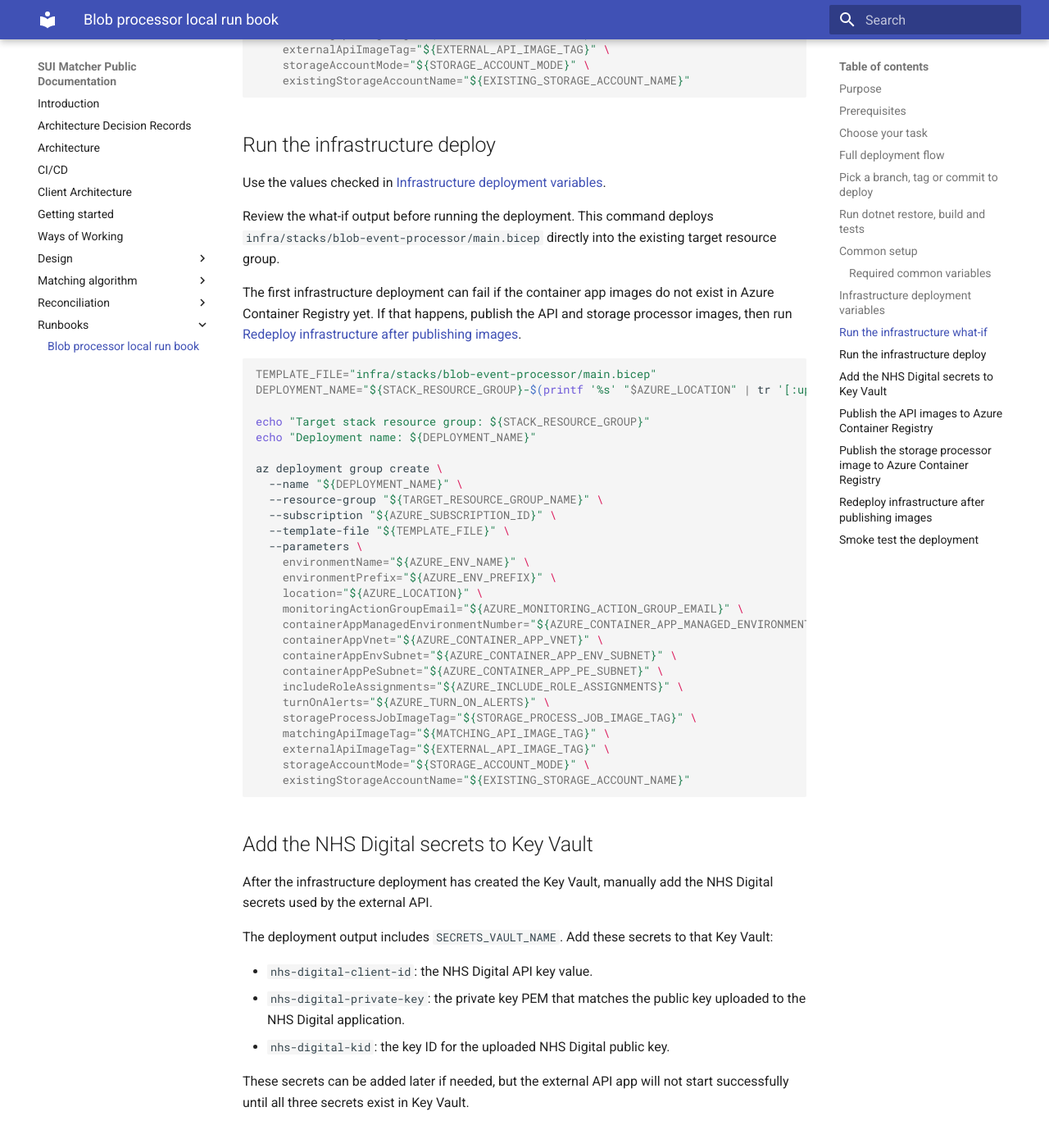
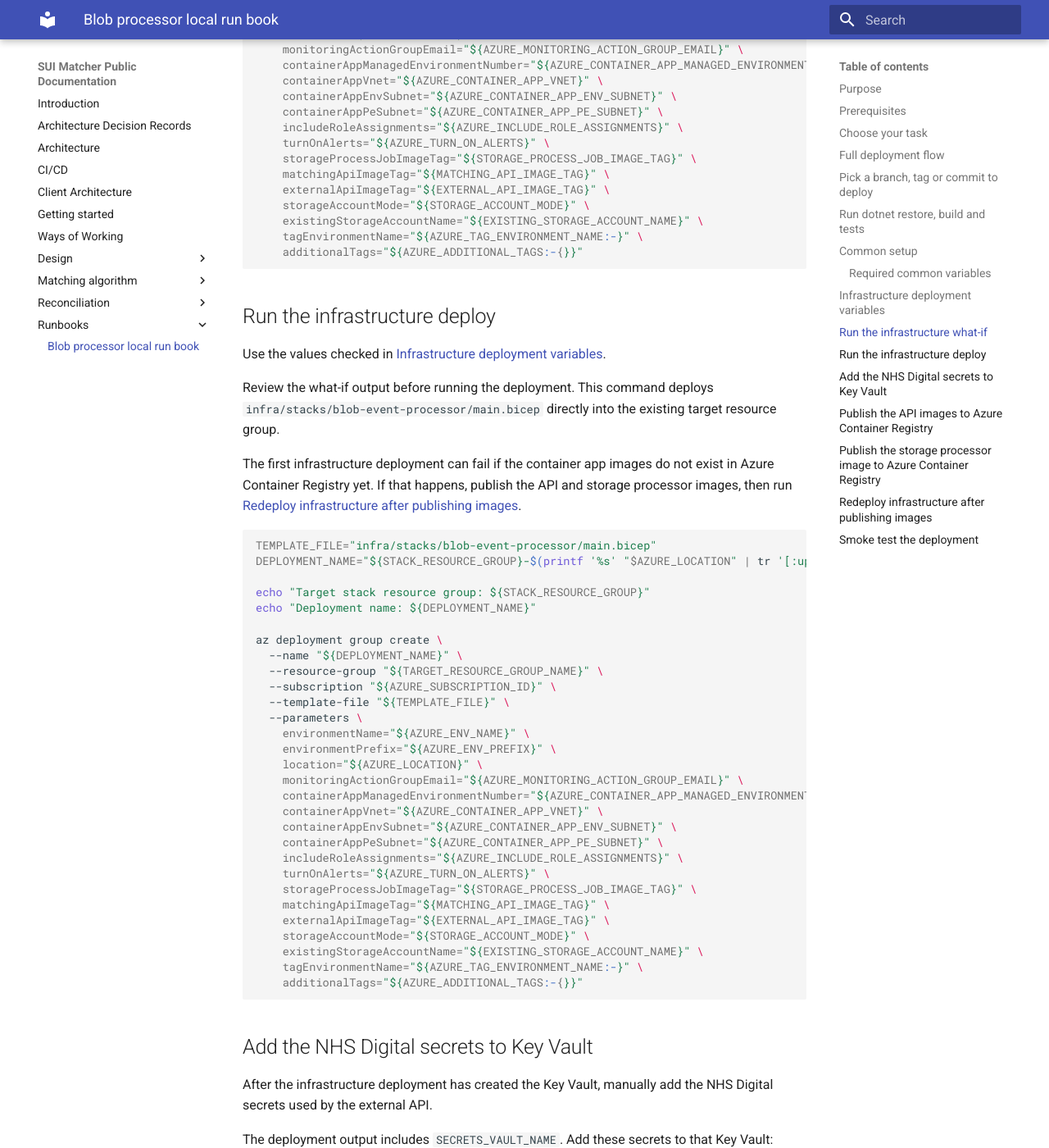
Before and after one commit to DFE-Digital/SUI_Matcher, an MkDocs documentation site: the page built from documentation/docs/runbooks/blob-processor-local-runbook.md, in a window 1280 px wide and 1400 px high, scrolled down 5340 px. Shown: the whole window at 82% size. Built offline with MkDocs 1.6.1 and Material for MkDocs 9.7.7, drawn with Linux system fonts in a browser that asks for light colours; some of the changed text lies outside the part shown.

Commit message:
add additional tags to runbook

````diff
--- a/documentation/docs/runbooks/blob-processor-local-runbook.md
+++ b/documentation/docs/runbooks/blob-processor-local-runbook.md
@@ -103,6 +103,8 @@ MATCHING_API_IMAGE_TAG="latest"
 EXTERNAL_API_IMAGE_TAG="latest"
 STORAGE_ACCOUNT_MODE="create" # "create" or "existing"
 EXISTING_STORAGE_ACCOUNT_NAME="" # Leave blank if it does not exist.
+AZURE_TAG_ENVIRONMENT_NAME="" # Optional override for the Environment tag.
+AZURE_ADDITIONAL_TAGS="{}" # Optional additional tags as a JSON object string.
 ```
 
 Load the variables into your terminal session, derive the common deployment values, and select the Azure subscription:
@@ -173,6 +175,10 @@ Required variables:
 - `STORAGE_ACCOUNT_MODE`
 - `EXISTING_STORAGE_ACCOUNT_NAME` when `STORAGE_ACCOUNT_MODE` is `existing`
 
+Optional variables:
+
+- `AZURE_TAG_ENVIRONMENT_NAME`
+- `AZURE_ADDITIONAL_TAGS`
 ```bash
 if [ "${RESOURCE_GROUP_MODE}" != "existing" ]; then
   echo "This run book targets an existing resource group. Set RESOURCE_GROUP_MODE to existing."
@@ -226,7 +232,9 @@ az deployment group what-if \
     matchingApiImageTag="${MATCHING_API_IMAGE_TAG}" \
     externalApiImageTag="${EXTERNAL_API_IMAGE_TAG}" \
     storageAccountMode="${STORAGE_ACCOUNT_MODE}" \
-    existingStorageAccountName="${EXISTING_STORAGE_ACCOUNT_NAME}"
+    existingStorageAccountName="${EXISTING_STORAGE_ACCOUNT_NAME}" \
+    tagEnvironmentName="${AZURE_TAG_ENVIRONMENT_NAME:-}" \
+    additionalTags="${AZURE_ADDITIONAL_TAGS:-{}}"
 ```
 
 ## Run the infrastructure deploy
@@ -267,7 +275,9 @@ az deployment group create \
     matchingApiImageTag="${MATCHING_API_IMAGE_TAG}" \
     externalApiImageTag="${EXTERNAL_API_IMAGE_TAG}" \
     storageAccountMode="${STORAGE_ACCOUNT_MODE}" \
-    existingStorageAccountName="${EXISTING_STORAGE_ACCOUNT_NAME}"
+    existingStorageAccountName="${EXISTING_STORAGE_ACCOUNT_NAME}" \
+    tagEnvironmentName="${AZURE_TAG_ENVIRONMENT_NAME:-}" \
+    additionalTags="${AZURE_ADDITIONAL_TAGS:-{}}"
 ```
 
 ## Add the NHS Digital secrets to Key Vault
````
